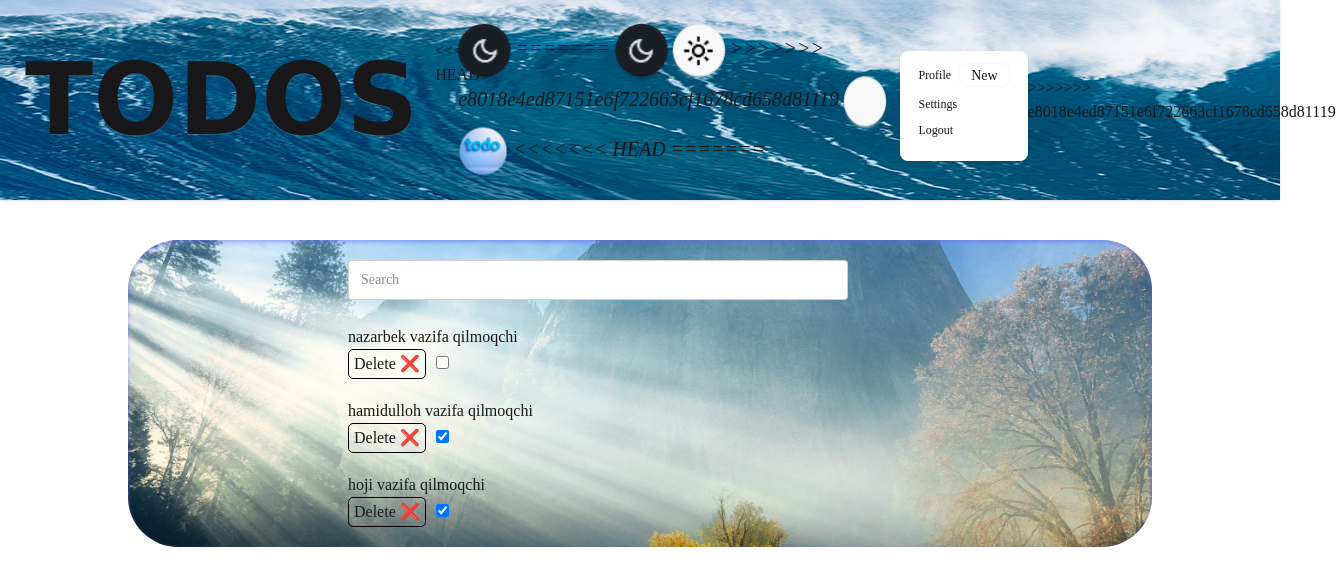
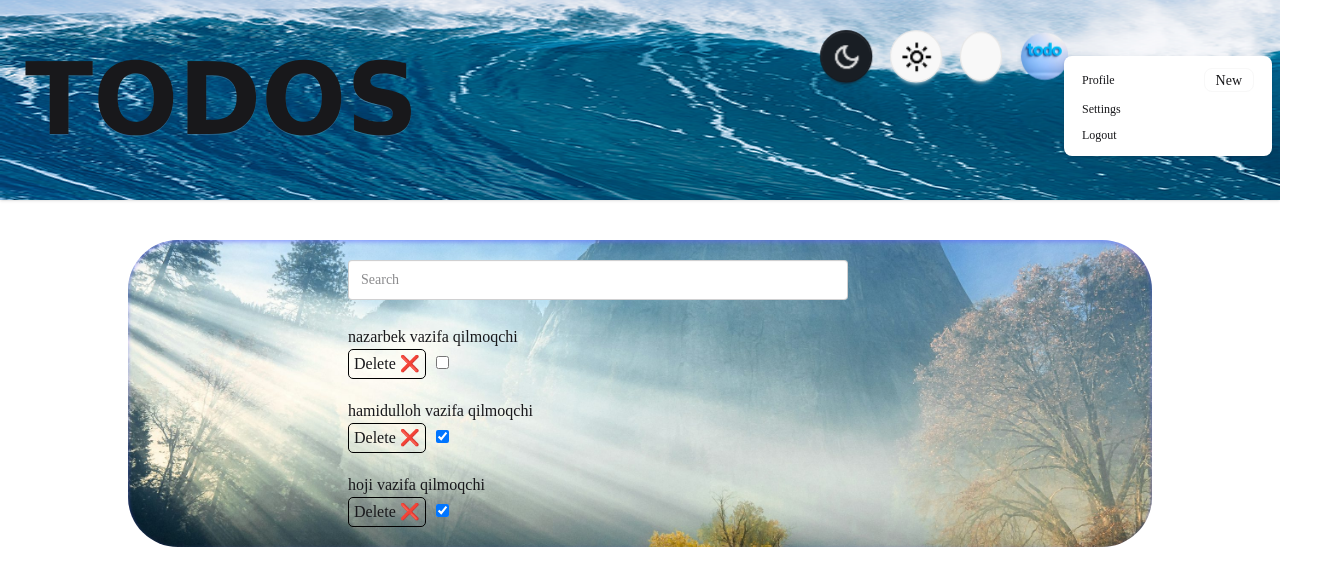
Before and after one commit to dostonadxamov/todo-project, a website: page index.html in a window 1280 px wide. Shown: the whole page, 1336 px wide, since content can reach past the window. Drawn offline with nearby package versions, Linux system fonts and the light colour scheme.

Commit message:
initial commit

```diff
--- a/index.html
+++ b/index.html
@@ -37,11 +37,7 @@
         .btn {
             border-radius: 50%;
             cursor: pointer;
-<<<<<<< HEAD
             margin-right: 10px;
-=======
-             margin-right: 10px;
->>>>>>> e8018e4ed87151e6f722663cf1678cd658d81119
         }
 
         li button {
@@ -83,18 +79,11 @@
             <a id="font" href="https://daisyui.com/" target="_blank" class="btn btn-ghost  text-xl">TODOS</a>
         </div>
         <div id="img" class="flex gap-2">
-<<<<<<< HEAD
             <i class=" fa-beat">
                 <button data-aos-duration="2000" data-aos="fade-up" data-aos-easing="ease-out-cubic"
                     data-aos-anchor-placement="bottom-center" class="btn" id="dark" data-theme="dark"></button>
-
-=======
-<i class=" fa-beat">
-            <button data-aos-duration="2000" data-aos="fade-up" data-aos-easing="ease-out-cubic"
-                data-aos-anchor-placement="bottom-center" class="btn" id="dark" data-theme="dark"></button>
-            <button id="light" data-aos="fade-up" data-aos-duration="2000" data-aos-anchor-placement="bottom-center"
-                data-aos-easing="ease-out-cubic" class="btn" data-aos-duration="2000" data-theme="light"></button>
->>>>>>> e8018e4ed87151e6f722663cf1678cd658d81119
+                <button id="light" data-aos="fade-up" data-aos-duration="2000" data-aos-anchor-placement="bottom-center"
+                    data-aos-easing="ease-out-cubic" class="btn" data-aos-duration="2000" data-theme="light"></button>
 
                 <button id="light" data-aos="fade-up" data-aos-duration="2000" data-aos-anchor-placement="bottom-center"
                     data-aos-easing="ease-out-cubic" class="btn" data-aos-duration="2000" data-theme="light"></button>
@@ -108,8 +97,7 @@
                             </i>
                         </div>
                     </div>
-<<<<<<< HEAD
-
+                </div>
             </i>
             <ul tabindex="0" class="menu menu-sm dropdown-content bg-base-100 rounded-box z-1 mt-3 w-52 p-2 shadow">
                 <li>
@@ -121,22 +109,8 @@
                 <li><a>Settings</a></li>
                 <li><a>Logout</a></li>
             </ul>
-=======
-                </div>
-                  </i>
-                <ul tabindex="0" class="menu menu-sm dropdown-content bg-base-100 rounded-box z-1 mt-3 w-52 p-2 shadow">
-                    <li>
-                        <a class="justify-between">
-                            Profile
-                            <span class="badge">New</span>
-                        </a>
-                    </li>
-                    <li><a>Settings</a></li>
-                    <li><a>Logout</a></li>
-                </ul>
-            </div>
->>>>>>> e8018e4ed87151e6f722663cf1678cd658d81119
         </div>
+    </div>
     </div>
     </div>
 
```
